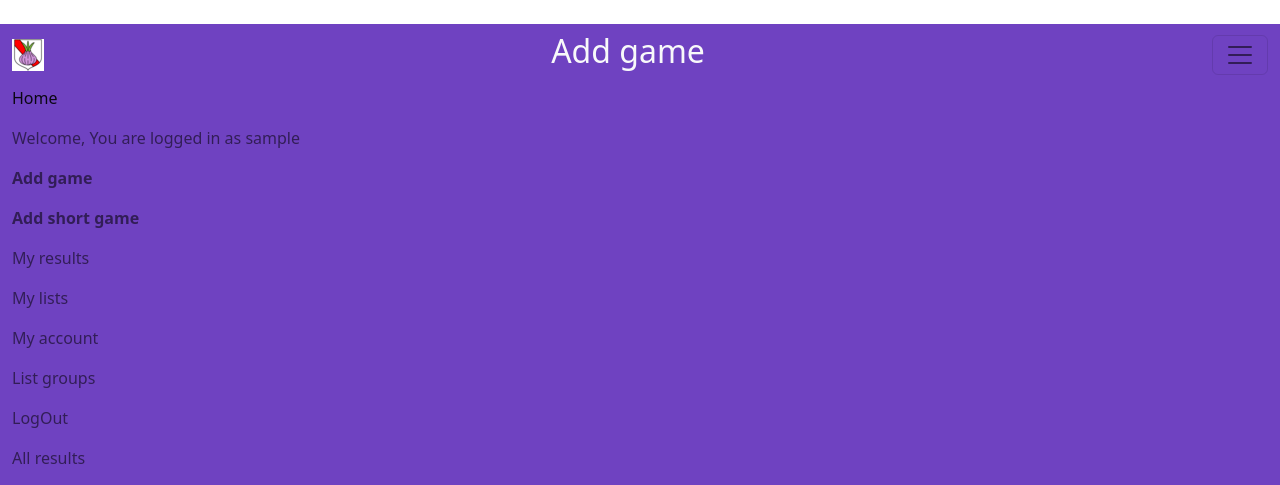
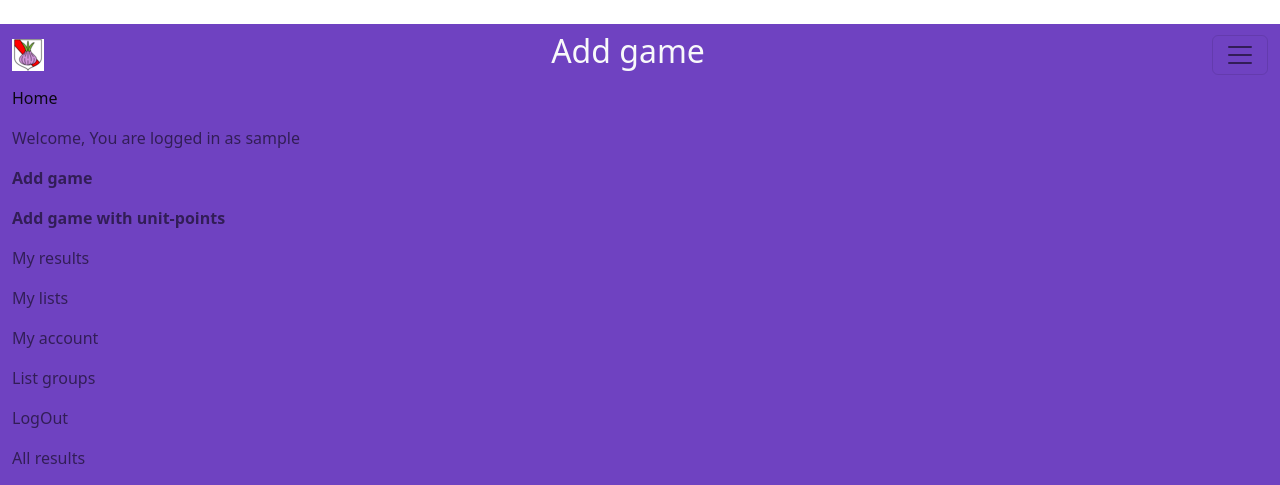
Before and after one commit to Natalia900101/t9aresults, a Django app: page /add-game/ in a window 1280 px wide, after a click that opens the changed part. Shown: the top 485 px of the page. Run offline with Django 4.2, Linux system fonts and the light colour scheme; the visitor is signed in with stand-in values (Sample User, id 1); data comes from the database, SQL or seed files in the repository; data that the repository does not hold is empty; some libraries are stand-ins or nearby versions.

Commit message:
[#16] add pdf help and change name in menu

```diff
--- a/t9a/views.py
+++ b/t9a/views.py
@@ -128,7 +128,6 @@ class ApproveResultView(LoginRequiredMixin, View):
 
             check_list = Lists.objects.filter(Q(id=form.instance.list_id) & Q(owner_id=self.request.user.id)).count()
             result = Results.objects.get(id=pk)
-            print(check_list)
             if check_list == 1 and result.player_id == self.request.user.id:
                 result.approved = form.instance.approved
                 result.list_id = form.instance.list_id
--- a/templates/menu.html
+++ b/templates/menu.html
@@ -22,7 +22,7 @@
           <a class="nav-link" href="{% url 't9a:add-game' %}"><b>Add game</b></a>
         </li>
            <li class="nav-item">
-          <a class="nav-link" href="{% url 't9a:add-short-game' %}"><b>Add short game</b></a>
+          <a class="nav-link" href="{% url 't9a:add-short-game' %}"><b>Add game with unit-points</b></a>
         </li>
          <li class="nav-item">
           <a class="nav-link" href="{% url 't9a:results' %}">My results</a>
```
Also changed, not shown: 1 other file.
